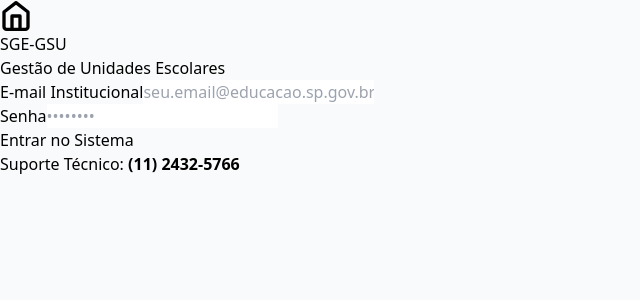
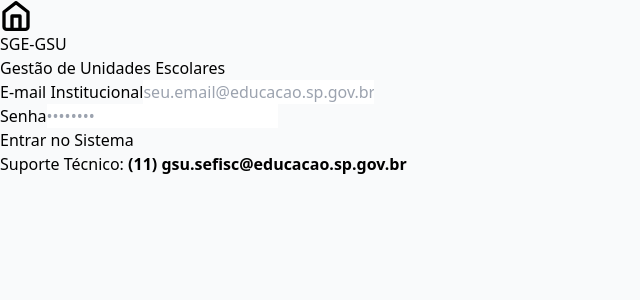
Before and after one commit to iuridev/SGE-GSU-II, a React (Vite) app: page / in a window 1280 px wide. Shown: the top 300 px of the page, without its empty margins (0-640 px from the left). Built offline with nearby package versions, Linux system fonts and the light colour scheme.

Commit message:
atualização da homepage

```diff
--- a/src/pages/Login.tsx
+++ b/src/pages/Login.tsx
@@ -139,7 +139,7 @@
         </form>
 
         <div className="mt-8 pt-6 border-t border-slate-100 text-[11px] text-slate-400">
-          <p>Suporte Técnico: <b>(11) 2432-5766</b></p>
+          <p>Suporte Técnico: <b>(11) gsu.sefisc@educacao.sp.gov.br</b></p>
         </div>
       </div>
     </div>
```
